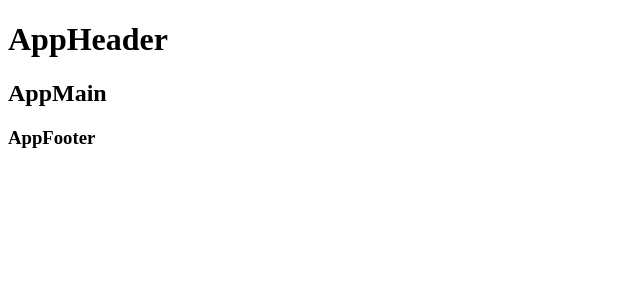
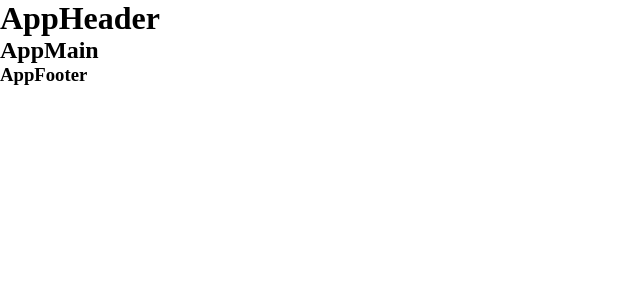
Before and after one commit to Alessio-DiNardo/proj-html-vuejs, a Vue app: page / in a window 1280 px wide. Shown: the top 300 px of the page, without its empty margins (0-640 px from the left). Built offline with nearby package versions, Linux system fonts and the light colour scheme.

Commit message:
Add variables, general and mixins

```diff
--- a/src/components/AppFooter.vue
+++ b/src/components/AppFooter.vue
@@ -9,5 +9,6 @@ export default {
 }
 </script>
 <style lang="scss" scoped>
-
+    @use '../styles/partials/mixins' as*;
+    @use '../styles/partials/variables' as*;
 </style>
--- a/src/components/AppHeader.vue
+++ b/src/components/AppHeader.vue
@@ -9,5 +9,6 @@ export default {
 }
 </script>
 <style lang="scss" scoped>
-
+    @use '../styles/partials/mixins' as*;
+    @use '../styles/partials/variables' as*;
 </style>
--- a/src/components/AppMain.vue
+++ b/src/components/AppMain.vue
@@ -9,5 +9,6 @@ export default {
 }
 </script>
 <style lang="scss" scoped>
-
+    @use '../styles/partials/mixins' as*;
+    @use '../styles/partials/variables' as*;
 </style>
--- a/src/styles/general.scss
+++ b/src/styles/general.scss
@@ -0,0 +1,5 @@
+*{
+    margin: 0;
+    padding: 0;
+    box-sizing: border-box;
+}
--- a/src/styles/partials/_variables.scss
+++ b/src/styles/partials/_variables.scss
@@ -0,0 +1,7 @@
+/*Palette*/
+
+$firstColor: #55a098;
+$secondColor: #F5F5F5;
+$thirdColor: #ffffff;
+$fourColor: #2b313c;
+$fiveColor: #666666;
```
